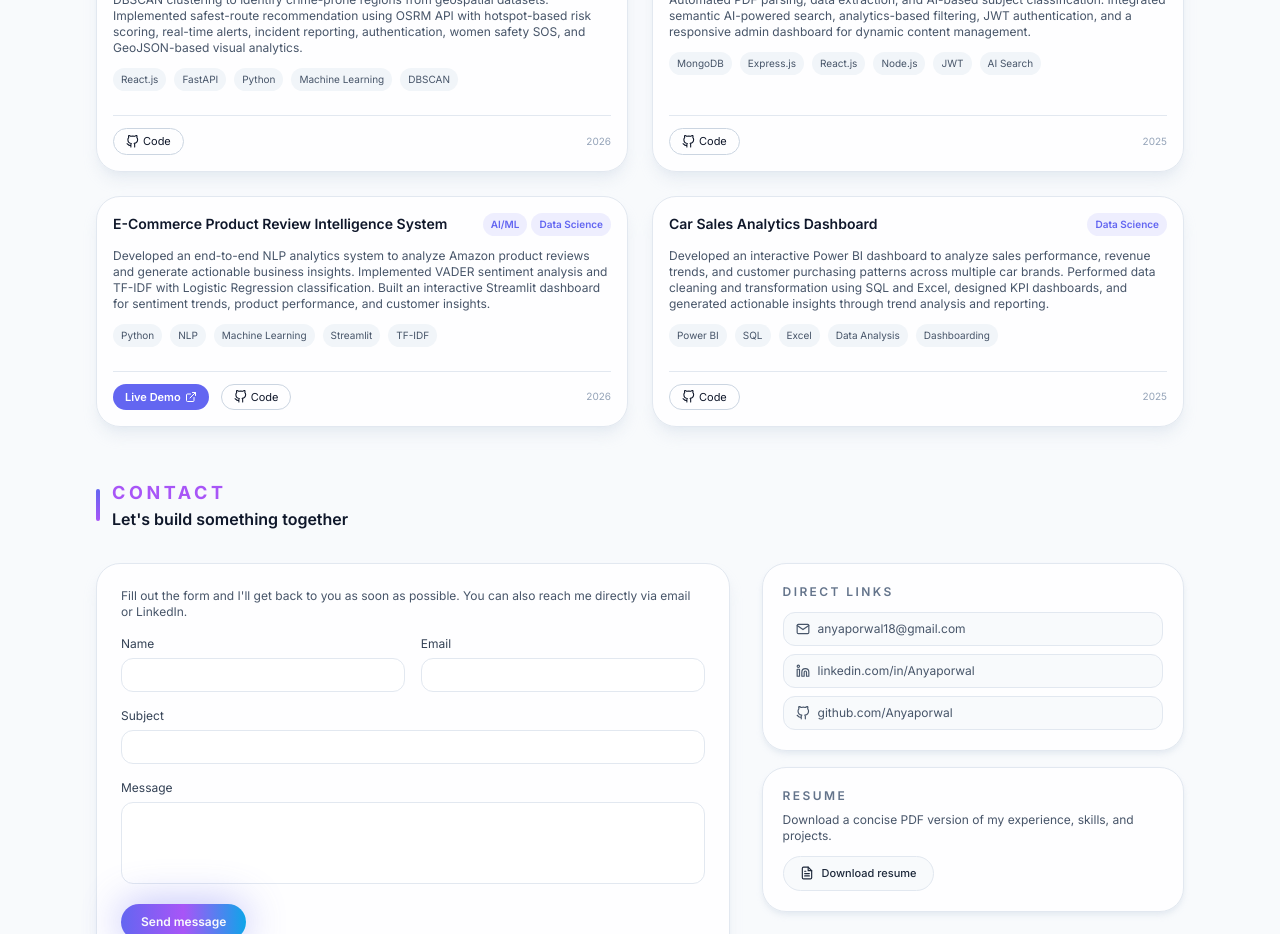
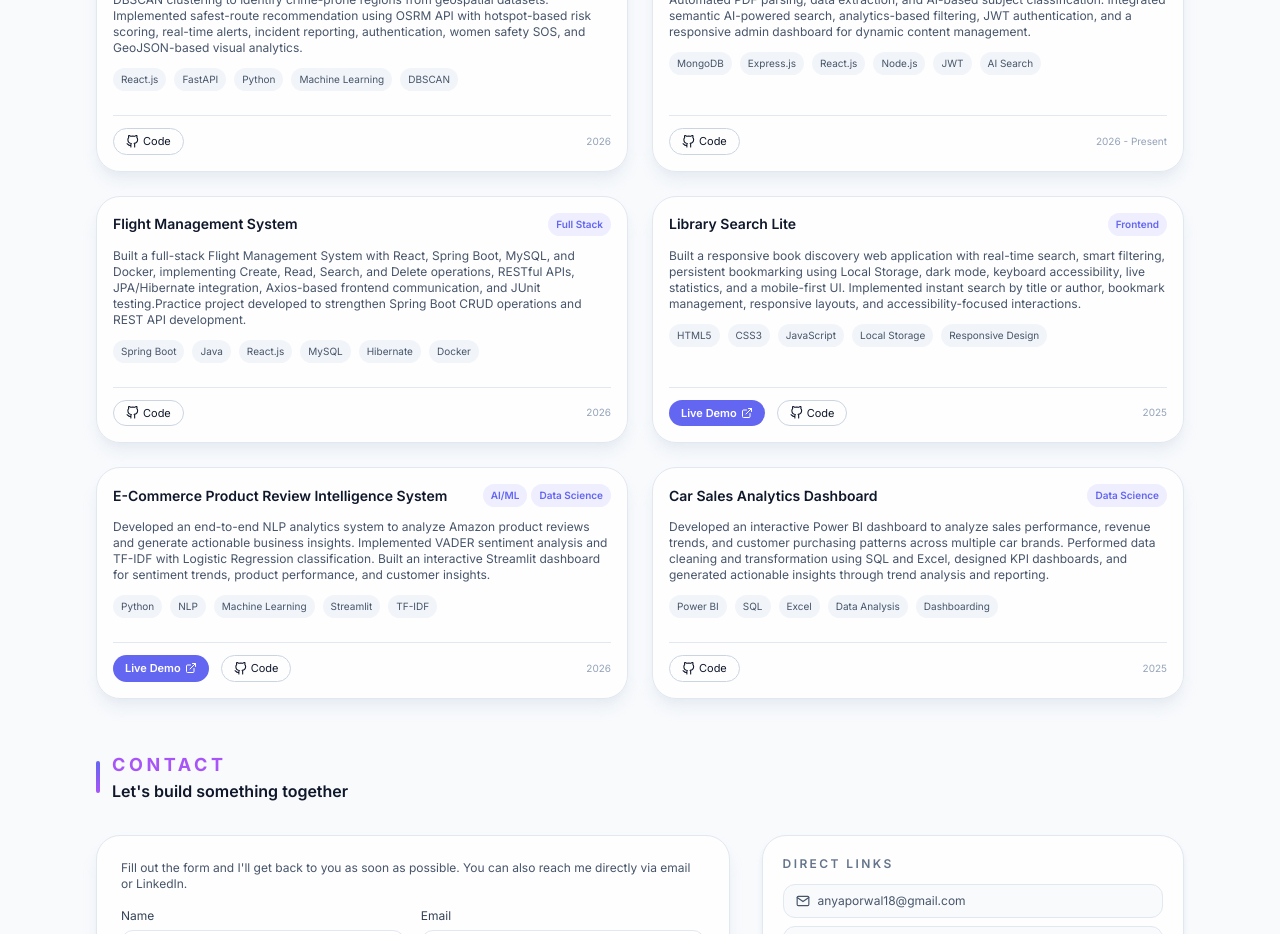
Before and after one commit to Anyaporwal/Portfolio, a React (Vite) app: page / in a window 1280 px wide. Shown: the part 3240-4174 px from the top of the page. Built offline with nearby package versions, Linux system fonts and the light colour scheme.

Commit message:
Add Project details

```diff
--- a/package.json
+++ b/package.json
@@ -11,6 +11,7 @@
   },
   "dependencies": {
     "devicon": "^2.17.0",
+    "lottie-react": "^2.4.1",
     "lucide-react": "^0.577.0",
     "react": "^18.3.1",
     "react-dom": "^18.3.1",
--- a/src/components/Projects.jsx
+++ b/src/components/Projects.jsx
@@ -31,6 +31,38 @@ const projects = [
       "Node.js",
       "JWT",
       "AI Search",
+    ],
+    year: "2026 - Present",
+  },
+  {
+  title: "Flight Management System",
+  category: ["Full Stack"],
+  description:
+    "Built a full-stack Flight Management System with React, Spring Boot, MySQL, and Docker, implementing Create, Read, Search, and Delete operations, RESTful APIs, JPA/Hibernate integration, Axios-based frontend communication, and JUnit testing.Practice project developed to strengthen Spring Boot CRUD operations and REST API development. ",
+  github: "https://github.com/Anyaporwal/Flight_Management_System",
+  stack: [
+    "Spring Boot",
+    "Java",
+    "React.js",
+    "MySQL",
+    "Hibernate",
+    "Docker"
+  ],
+  year: "2026",
+  },
+      {
+    title: "Library Search Lite",
+    category: ["Frontend"],
+    description:
+      "Built a responsive book discovery web application with real-time search, smart filtering, persistent bookmarking using Local Storage, dark mode, keyboard accessibility, live statistics, and a mobile-first UI. Implemented instant search by title or author, bookmark management, responsive layouts, and accessibility-focused interactions.",
+    demo: "https://librarysearchlitee.netlify.app/",
+    github: "https://github.com/Anyaporwal/LibrarySearchLite",
+    stack: [
+      "HTML5",
+      "CSS3",
+      "JavaScript",
+      "Local Storage",
+      "Responsive Design"
     ],
     year: "2025",
   },
```
Also changed, not shown: 1 other file (tests, documents, lock files or other folders).
